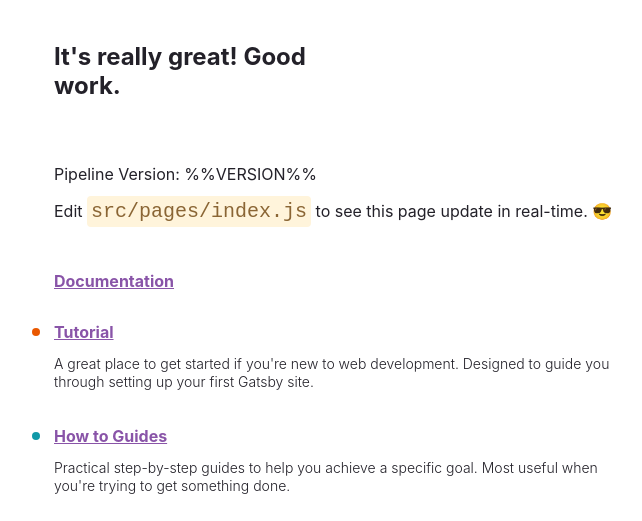
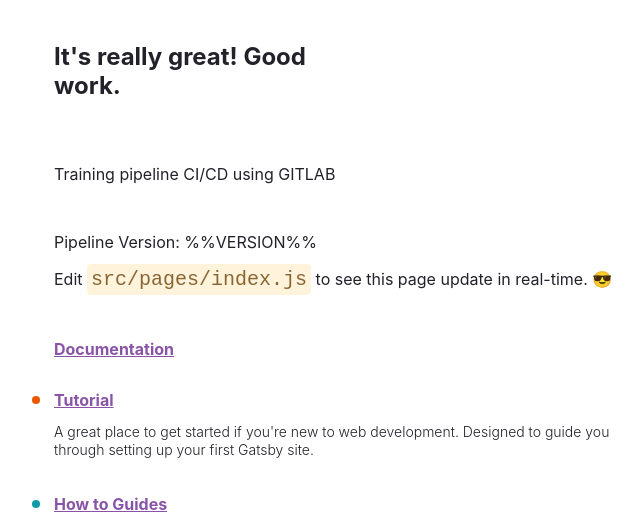
Before and after one commit to xandesueiro/gatsby-static-website, a Gatsby site: page / in a window 1280 px wide. Shown: the part 243-764 px from the top of the page, without its empty margins (50-692 px from the left). Built offline with nearby package versions, Linux system fonts and the light colour scheme; Gatsby itself is replaced by a stand-in of ours.

Commit message:
testing merge request from develop branch - v2

```diff
--- a/src/pages/index.js
+++ b/src/pages/index.js
@@ -141,6 +141,9 @@ const IndexPage = () => {
       <h2 style={headingStyles}>
       It's really great! Good work.
       </h2>
+      <p style={paragraphStyles}>
+        Training pipeline CI/CD using GITLAB
+      </p>
       <div>Pipeline Version: %%VERSION%%</div>
       <p style={paragraphStyles}>
         Edit <code style={codeStyles}>src/pages/index.js</code> to see this page
```
